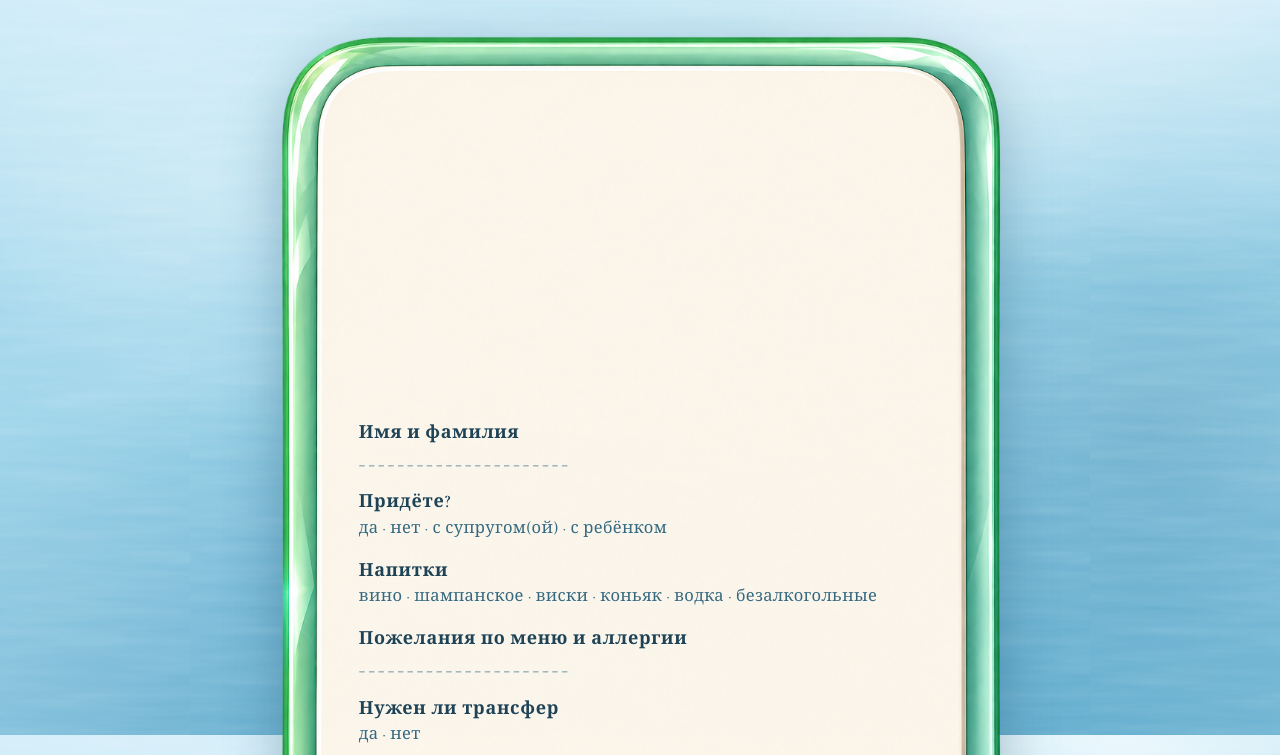
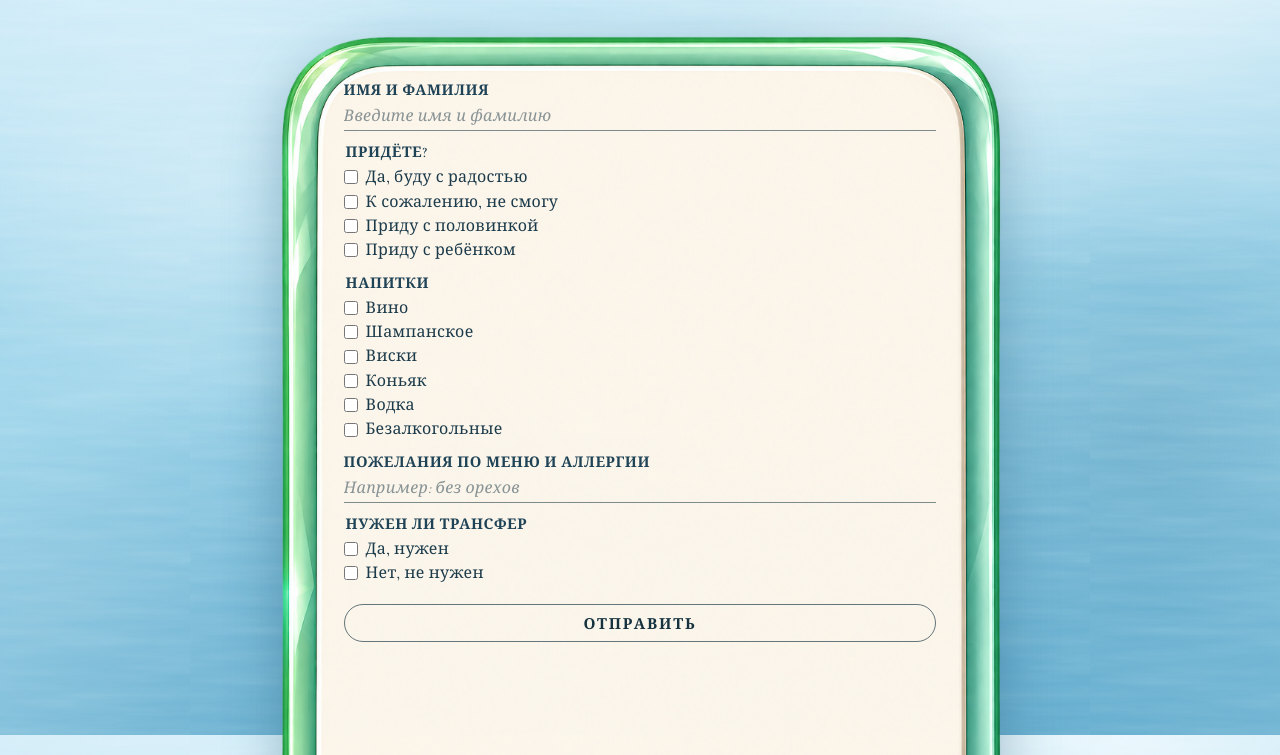
Before and after one commit to wedding-love/sims4, a plain HTML site: page index.html in a window 1280 px wide. Shown: the part 5665-6420 px from the top of the page. Drawn offline with nearby package versions, Linux system fonts and the light colour scheme.

Commit message:
Update index.html

```diff
--- a/index.html
+++ b/index.html
@@ -433,7 +433,7 @@
       letter-spacing: .012em;
     }
 
-    /* ── рамка с анкетой: текст прямо поверх фото ── */
+    /* ── рамка с формой поверх фото ── */
     .rsvp-frame {
       position: relative;
       width: min(100%, 760px);
@@ -449,50 +449,132 @@
       filter: drop-shadow(0 18px 28px rgba(14, 62, 92, .3));
     }
 
-    /* поля анкеты: только текст, без обводок и фонов */
-    .rsvp-fields {
+    /* ── сама форма: стоит поверх фото ── */
+    .rsvp-form {
       position: absolute;
       inset: 0;
-      padding: 14% 13% 14% 13%;
+      padding: 9% 11% 9% 11%;
       display: flex;
       flex-direction: column;
-      justify-content: center;
-      gap: clamp(10px, 2.4vw, 18px);
+      justify-content: flex-start;
+      gap: clamp(6px, 1.6vw, 12px);
       color: #16323f;
       font-family: "Cormorant Garamond", Georgia, serif;
-      font-size: clamp(13px, 1.9vw, 18px);
+      font-size: clamp(12px, 1.7vw, 16px);
       font-weight: 500;
-      line-height: 1.4;
+      line-height: 1.35;
       letter-spacing: .02em;
       text-align: left;
-      text-shadow: 0 1px 0 rgba(255, 255, 255, .35);
+      overflow-y: auto;
     }
 
-    .rsvp-field {
+    .rsvp-group {
       margin: 0;
+      padding: 0;
+      border: 0;
+      width: 100%;
     }
 
-    .rsvp-field-label {
+    .rsvp-label {
       display: block;
+      margin: 0 0 3px;
       color: #1f4356;
       font-weight: 600;
       letter-spacing: .04em;
+      font-size: .92em;
+      text-transform: uppercase;
     }
 
-    .rsvp-field-line {
+    /* текстовые поля */
+    .rsvp-input {
       display: block;
-      margin-top: 4px;
-      color: #35697f;
-      font-size: .9em;
-      letter-spacing: .14em;
+      width: 100%;
+      padding: 2px 0 4px;
+      border: 0;
+      border-bottom: 1px solid rgba(22, 50, 63, .55);
+      background: transparent;
+      color: #16323f;
+      font-family: inherit;
+      font-size: 1em;
+      font-weight: 500;
+      letter-spacing: .02em;
+      outline: none;
+      border-radius: 0;
     }
 
-    .rsvp-field-options {
-      display: block;
-      margin-top: 2px;
-      color: #35697f;
-      font-size: .92em;
+    .rsvp-input::placeholder {
+      color: rgba(22, 50, 63, .5);
+      font-style: italic;
+    }
+
+    .rsvp-input:focus {
+      border-bottom-color: #16323f;
+    }
+
+    /* чекбоксы — колонка на всю ширину */
+    .rsvp-options {
+      display: flex;
+      flex-direction: column;
+      gap: 2px;
+      width: 100%;
+    }
+
+    .rsvp-check {
+      display: flex;
+      align-items: center;
+      gap: 8px;
+      width: 100%;
+      cursor: pointer;
+      font-size: 1em;
+      font-weight: 500;
       letter-spacing: .02em;
+      line-height: 1.4;
+      color: #1b3a4a;
+      user-select: none;
+      -webkit-tap-highlight-color: transparent;
+    }
+
+    .rsvp-check input[type="checkbox"] {
+      flex: none;
+      width: 14px;
+      height: 14px;
+      margin: 0;
+      accent-color: #35697f;
+      cursor: pointer;
+    }
+
+    .rsvp-check span {
+      display: inline-block;
+    }
+
+    /* кнопка отправки — минималистичная, внутри рамки */
+    .rsvp-submit {
+      margin: 8px 0 0;
+      width: 100%;
+      padding: 8px 12px;
+      border: 1px solid rgba(22, 50, 63, .65);
+      border-radius: 999px;
+      background: transparent;
+      color: #16323f;
+      font-family: inherit;
+      font-size: .95em;
+      font-weight: 700;
+      letter-spacing: .12em;
+      text-transform: uppercase;
+      cursor: pointer;
+      transition: background .25s ease, border-color .25s ease, color .25s ease;
+      -webkit-tap-highlight-color: transparent;
+    }
+
+    .rsvp-submit:hover,
+    .rsvp-submit:focus-visible {
+      background: rgba(255, 255, 255, .25);
+      border-color: #16323f;
+      outline: none;
+    }
+
+    .rsvp-submit:active {
+      background: rgba(255, 255, 255, .4);
     }
 
     /* ── анимации ── */
@@ -521,7 +603,7 @@
       .wishes-wrap { margin-top: 10px; }
       .rsvp { margin-top: 32px; padding: 0 4px; }
       .rsvp-frame { margin-top: 12px; }
-      .rsvp-fields { padding: 13% 12%; gap: 8px; }
+      .rsvp-form { padding: 8% 10%; gap: 6px; }
     }
 
     @media (prefers-reduced-motion: reduce) {
@@ -605,28 +687,50 @@
 
     <div class="rsvp-frame">
       <img class="rsvp-frame-image" src="рамка.png" alt="Рамка для анкеты гостя">
-      <div class="rsvp-fields">
-        <p class="rsvp-field">
-          <span class="rsvp-field-label">Имя и фамилия</span>
-          <span class="rsvp-field-line">______________________</span>
-        </p>
-        <p class="rsvp-field">
-          <span class="rsvp-field-label">Придёте?</span>
-          <span class="rsvp-field-options">да · нет · с супругом(ой) · с ребёнком</span>
-        </p>
-        <p class="rsvp-field">
-          <span class="rsvp-field-label">Напитки</span>
-          <span class="rsvp-field-options">вино · шампанское · виски · коньяк · водка · безалкогольные</span>
-        </p>
-        <p class="rsvp-field">
-          <span class="rsvp-field-label">Пожелания по меню и аллергии</span>
-          <span class="rsvp-field-line">______________________</span>
-        </p>
-        <p class="rsvp-field">
-          <span class="rsvp-field-label">Нужен ли трансфер</span>
-          <span class="rsvp-field-options">да · нет</span>
-        </p>
-      </div>
+
+      <form class="rsvp-form" action="#" method="post" novalidate>
+        <div class="rsvp-group">
+          <label class="rsvp-label" for="rsvp-name">Имя и фамилия</label>
+          <input class="rsvp-input" id="rsvp-name" type="text" name="name" placeholder="Введите имя и фамилию" required>
+        </div>
+
+        <fieldset class="rsvp-group">
+          <legend class="rsvp-label">Придёте?</legend>
+          <div class="rsvp-options">
+            <label class="rsvp-check"><input type="checkbox" name="attendance" value="yes"><span>Да, буду с радостью</span></label>
+            <label class="rsvp-check"><input type="checkbox" name="attendance" value="no"><span>К сожалению, не смогу</span></label>
+            <label class="rsvp-check"><input type="checkbox" name="attendance" value="plus-one"><span>Приду с половинкой</span></label>
+            <label class="rsvp-check"><input type="checkbox" name="attendance" value="kids"><span>Приду с ребёнком</span></label>
+          </div>
+        </fieldset>
+
+        <fieldset class="rsvp-group">
+          <legend class="rsvp-label">Напитки</legend>
+          <div class="rsvp-options">
+            <label class="rsvp-check"><input type="checkbox" name="drinks" value="wine"><span>Вино</span></label>
+            <label class="rsvp-check"><input type="checkbox" name="drinks" value="champagne"><span>Шампанское</span></label>
+            <label class="rsvp-check"><input type="checkbox" name="drinks" value="whiskey"><span>Виски</span></label>
+            <label class="rsvp-check"><input type="checkbox" name="drinks" value="cognac"><span>Коньяк</span></label>
+            <label class="rsvp-check"><input type="checkbox" name="drinks" value="vodka"><span>Водка</span></label>
+            <label class="rsvp-check"><input type="checkbox" name="drinks" value="soft"><span>Безалкогольные</span></label>
+          </div>
+        </fieldset>
+
+        <div class="rsvp-group">
+          <label class="rsvp-label" for="rsvp-menu">Пожелания по меню и аллергии</label>
+          <input class="rsvp-input" id="rsvp-menu" type="text" name="menu" placeholder="Например: без орехов">
+        </div>
+
+        <fieldset class="rsvp-group">
+          <legend class="rsvp-label">Нужен ли трансфер</legend>
+          <div class="rsvp-options">
+            <label class="rsvp-check"><input type="checkbox" name="transfer" value="yes"><span>Да, нужен</span></label>
+            <label class="rsvp-check"><input type="checkbox" name="transfer" value="no"><span>Нет, не нужен</span></label>
+          </div>
+        </fieldset>
+
+        <button class="rsvp-submit" type="submit">Отправить</button>
+      </form>
     </div>
   </main>
 </body>
```
